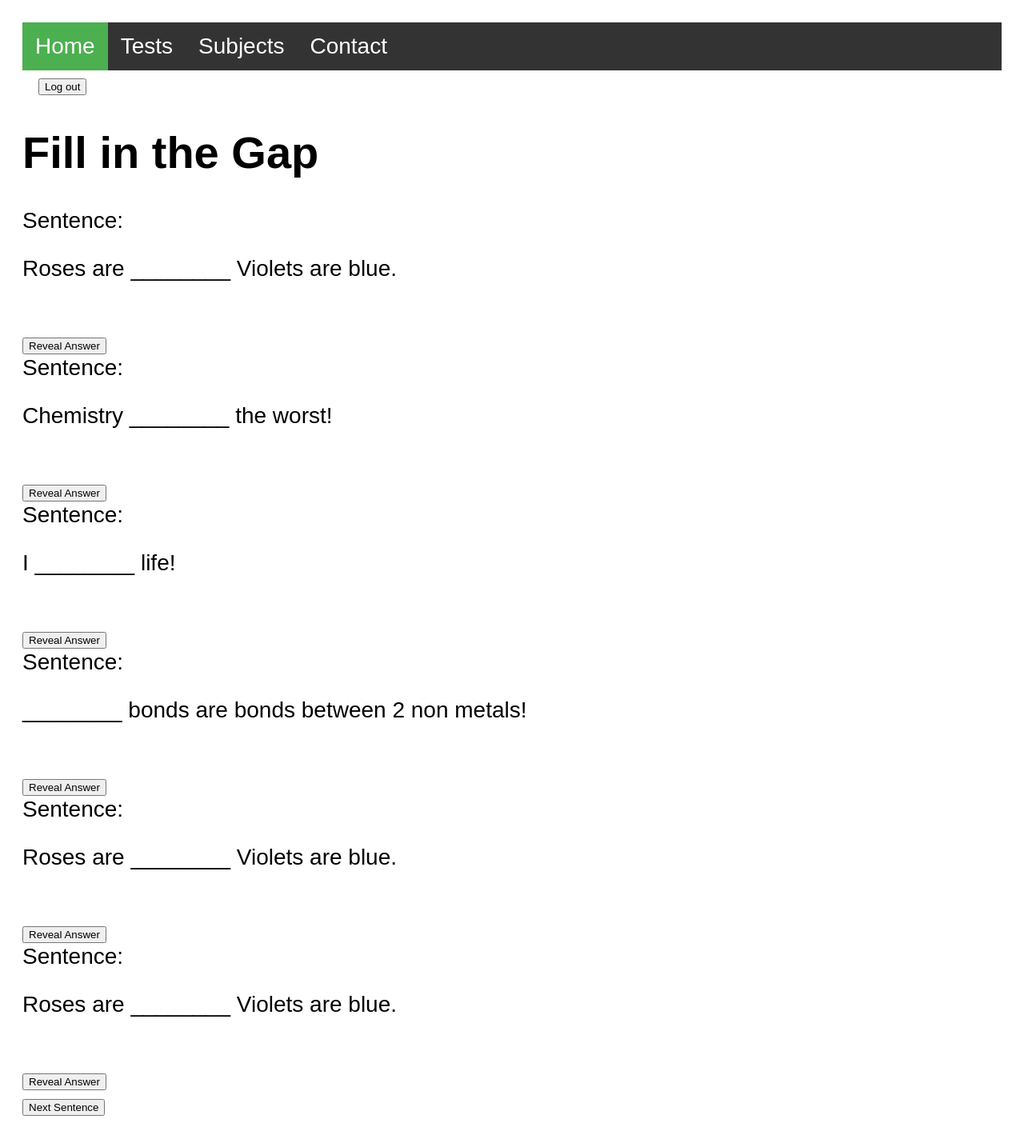
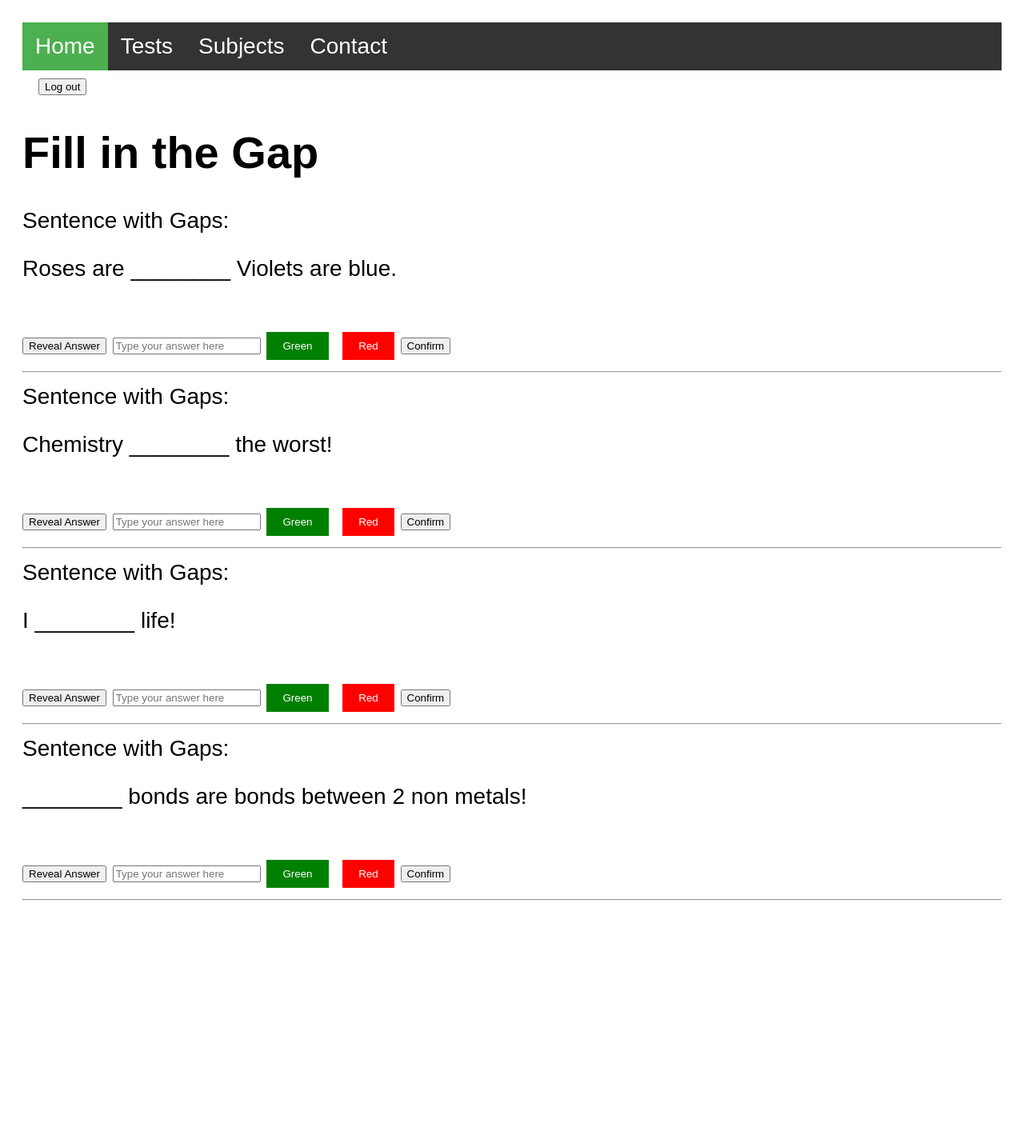
Before and after one commit to alyssa-nguyen2408/at1, a Django app: page /eduprod/chemistry/ in a window 1280 px wide. Shown: the whole page at 80% size. After the commit the page ends 1126 px from the top, so only its background shows below. Run offline with Django 5.2, Linux system fonts and the light colour scheme; data comes from the database, SQL or seed files in the repository; both versions use the stored data as it was after the commit.

Commit message:
1.11 - Chemistry Done

```diff
--- a/eduprod/static/eduprod/chemistry.js
+++ b/eduprod/static/eduprod/chemistry.js
@@ -1,5 +1,6 @@
 document.addEventListener('DOMContentLoaded', function() {
-    let currentIndex = 1; // Start index for loading sentences
+    let currentIndex = 0; // Start index for loading sentences
+    const sentences = document.querySelectorAll('.sentence');
 
     // Function to reveal the answer
     function revealAnswer(button) {
@@ -7,18 +8,19 @@ document.addEventListener('DOMContentLoaded', function() {
         button.style.display = 'none';
     }
 
-    // Function to load the next sentence
-    function loadNextSentence() {
-        const container = document.getElementById('sentences-container');
-        const nextSentence = document.querySelector(`[data-index="${currentIndex}"]`);
-
-        if (nextSentence) {
-            container.appendChild(nextSentence.cloneNode(true));
-            currentIndex++;
-        } else {
-            container.innerHTML += '<p>Finished</p>';
-            document.getElementById('next-sentence').style.display = 'none'; // Hide the next question button
+    // Function to load the next batch of sentences
+    function loadNextSentences() {
+        for (let i = currentIndex; i < currentIndex + 1; i++) {
+            if (i < sentences.length) {
+                sentences[i].style.display = 'block';
+            } else {
+                // If all sentences are displayed, show "Finished" message
+                document.getElementById('finished').style.display = 'block';
+                return; // Exit the function
+            }
         }
+        currentIndex += 1;
+        setTimeout(loadNextSentences, 2000); // Load next batch after 2 seconds
     }
 
     // Event listener for the "Reveal Answer" buttons
@@ -28,12 +30,6 @@ document.addEventListener('DOMContentLoaded', function() {
         }
     });
 
-    // Event listener for the "Next Sentence" button
-    document.getElementById('next-sentence').addEventListener('click', function(event) {
-        event.preventDefault();
-        loadNextSentence();
-    });
-
-    // Load the first sentence initially
-    loadNextSentence();
+    // Load the first batch of sentences initially
+    loadNextSentences();
 });
--- a/eduprod/templates/eduprod/chemistry.html
+++ b/eduprod/templates/eduprod/chemistry.html
@@ -6,22 +6,79 @@
 <head>
     <meta charset="UTF-8">
     <title>Chemistry</title>
+    <style>
+        .green-button {
+            background-color: green;
+            color: white;
+            padding: 10px 20px;
+            border: none;
+            cursor: pointer;
+            margin-right: 10px;
+        }
+
+        .red-button {
+            background-color: red;
+            color: white;
+            padding: 10px 20px;
+            border: none;
+            cursor: pointer;
+        }
+    </style>
 </head>
 <body>
     <h1>Fill in the Gap</h1>
     <div id="sentences-container">
         {% for data in sentence_data %}
-        <div class="sentence" data-index="{{ forloop.counter }}">
-            <label>Sentence:</label><br>
+        <div class="sentence" data-index="{{ forloop.counter0 }}">
+            <label>Sentence with Gaps:</label><br>
             <p class="current-sentence">{{ data.sentence }}</p><br>
             <button class="reveal-answer">Reveal Answer</button>
             <p class="answer" style="display: none;"><strong>Answer:</strong> {{ data.answer }}</p>
+            <input type="text" class="answer-input" placeholder="Type your answer here">
+            <button class="green-button" onclick="toggleColor('green', {{ forloop.counter0 }})">Green</button>
+            <button class="red-button" onclick="toggleColor('red', {{ forloop.counter0 }})">Red</button>
+            <button class="confirm-button" onclick="confirmChoice({{ forloop.counter0 }})">Confirm</button>
+            <p class="confirmation-line" id="confirmation-line-{{ forloop.counter0 }}" style="display: none;"></p>
         </div>
+        <hr> <!-- Add a horizontal line to separate each sentence -->
         {% endfor %}
+        <p id="finished" style="display: none;">Finished</p>
     </div>
-    <button id="next-sentence">Next Sentence</button>
 
-    <script src="{% static 'eduprod/chemistry.js' %}"></script>
+    <script>
+        function toggleColor(color, index) {
+            const sentence = document.querySelector(`.sentence[data-index="${index}"]`);
+            sentence.dataset.color = color;
+            const selectedSentences = document.querySelectorAll(`.sentence[data-color="${color}"]`);
+            selectedSentences.forEach(sentence => {
+                sentence.classList.remove('bold');
+            });
+        }
+
+        function confirmChoice(index) {
+            const sentence = document.querySelector(`.sentence[data-index="${index}"]`);
+            const color = sentence.dataset.color;
+            const confirmationLine = document.getElementById(`confirmation-line-${index}`);
+            confirmationLine.textContent = `Sentence ${index + 1}: ${getColorName(color)}`;
+            confirmationLine.style.display = 'block';
+            localStorage.setItem(`sentence${index}`, color);
+        }
+
+        function getColorName(color) {
+            return color === 'green' ? 'Great' : 'Needs Help';
+        }
+
+        window.onload = function() {
+            const sentenceCount = {{ sentence_data|length }};
+            for (let i = 0; i < sentenceCount; i++) {
+                const color = localStorage.getItem(`sentence${i}`);
+                if (color) {
+                    toggleColor(color, i);
+                    confirmChoice(i);
+                }
+            }
+        };
+    </script>
 </body>
 </html>
 {% endblock %}
--- a/eduprod/views.py
+++ b/eduprod/views.py
@@ -28,8 +28,13 @@ def chemistry(request):
             'sentence': sentence_with_gap,
             'answer': gap_word
         })
-    context = {'sentence_data': sentence_data}
+    sentence_count = len(sentence_data)  # Pass the length of sentence_data to the template
+    context = {
+        'sentence_data': sentence_data,
+        'sentence_count': sentence_count
+    }
     return render(request, 'eduprod/chemistry.html', context)
+
 
 
 
```
Also changed, not shown: db.sqlite3, eduprod/templates/eduprod/engmod1.html (added).
